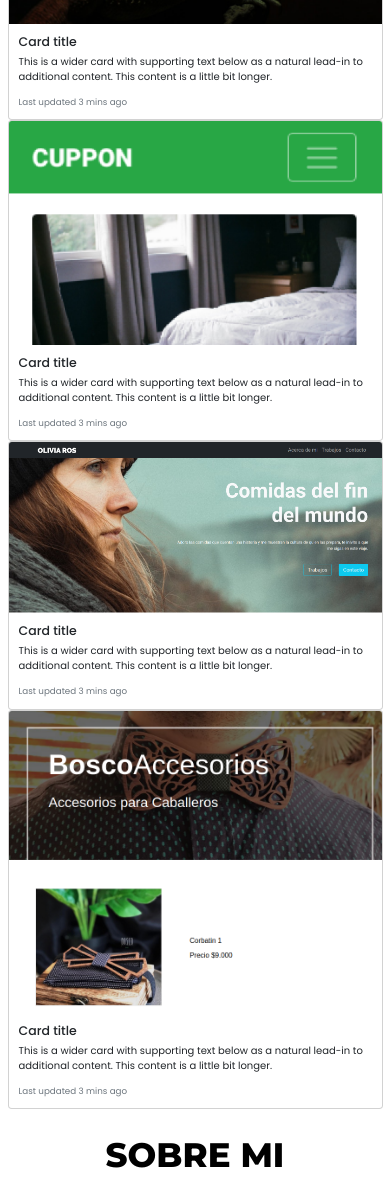
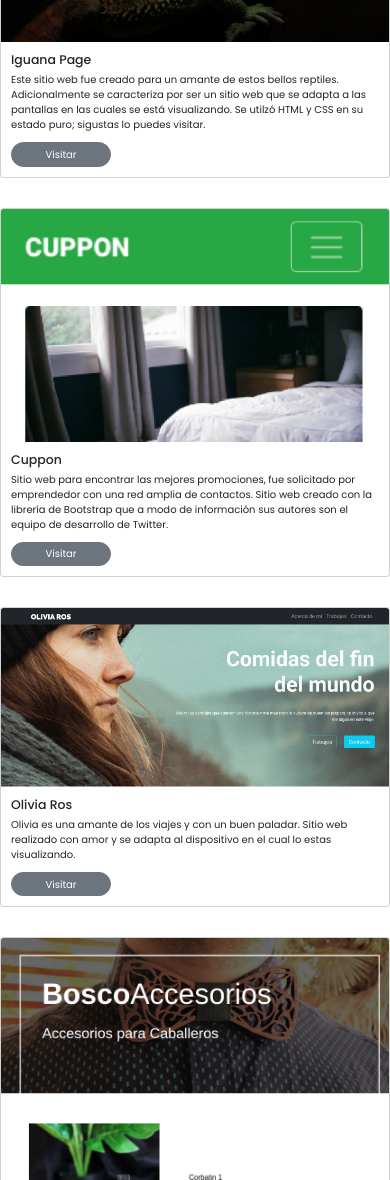
Before and after one commit to cristobal-2207/Mi-Portafolio, a plain HTML site: page index.html in a window 390 px wide. Shown: the part 820-2000 px from the top of the page. Drawn offline with nearby package versions, Linux system fonts and the light colour scheme.

Commit message:
6to Commit: Se agregan últimos estilos a las Cards en versión mobile y se realiza primer link a botón de enlace. Se debe probar funcionamiento.

```diff
--- a/assets/css/style.css
+++ b/assets/css/style.css
@@ -83,6 +83,9 @@
   width: 10rem;
 }
 /* Último Proyectos */
+.alto-ultimos-proyectos{
+  height: 13rem;
+}
 .ultimos-proyectos{
   font-family: Montserrat;
   font-size: 3.4rem;
@@ -94,6 +97,9 @@
   text-align: center;
   color: #000000;
   padding-top: 3rem;
+}
+.margin-card{
+  margin-bottom: 3rem;
 }
 /* Sobre Mi */
 .sobre-mi{
--- a/index.html
+++ b/index.html
@@ -71,24 +71,29 @@
   <!--/Header-->
   <!--Últimos Proyectos-->
   <section>
-    <div class="container text-center">
+    <!--Sub Título: Últimos Proyectos-->
+    <div class="container text-center alto-ultimos-proyectos">
       <div class="row">
         <div class="col">
           <p class="ultimos-proyectos">ÚLTIMOS <br> PROYECTOS</p>
         </div>
       </div>
     </div>
+    <!--/Sub Título: Últimos Proyectos-->
+    <!--Tarjetas Descriptivas-->
+    <div class="row row-cols-1 row-cols-md-2 g-4">
       <!--Iguna Page-->
-    <div class="container">
+      <div class="container margin-card">
         <div class="row">
           <div class="col">
             <div class="card">
               <img src="./assets/img/iguana_page.png" class="card-img-top" alt="...">
               <div class="card-body">
-              <h5 class="card-title">Card title</h5>
-              <p class="card-text">This is a wider card with supporting text below as a natural lead-in to additional
-                content. This content is a little bit longer.</p>
-              <p class="card-text"><small class="text-muted">Last updated 3 mins ago</small></p>
+                <h5 class="card-title">Iguana Page</h5>
+                <p class="card-text">Este sitio web fue creado para un amante de estos bellos reptiles. Adicionalmente se
+                  caracteriza por ser un sitio web que se adapta a las pantallas en las cuales se está visualizando. Se
+                  utilzó HTML y CSS en su estado puro; sigustas lo puedes visitar.</p>
+                <a href="https://cristobal-2207.github.io/Iguana-Page/"><button type="button" class="btn btn-secondary btn-radio">Visitar</button></a>
               </div>
             </div>
           </div>
@@ -96,16 +101,15 @@
       </div>
       <!--/Iguana Page-->
       <!--Cuppon-->
-    <div class="container">
+      <div class="container margin-card">
         <div class="row">
           <div class="col">
             <div class="card">
               <img src="./assets/img/cuppon.png" class="card-img-top" alt="...">
               <div class="card-body">
-              <h5 class="card-title">Card title</h5>
-              <p class="card-text">This is a wider card with supporting text below as a natural lead-in to additional
-                content. This content is a little bit longer.</p>
-              <p class="card-text"><small class="text-muted">Last updated 3 mins ago</small></p>
+                <h5 class="card-title">Cuppon</h5>
+                <p class="card-text">Sitio web para encontrar las mejores promociones, fue solicitado por emprendedor con una red amplia de contactos. Sitio web creado con la librería de Bootstrap que a modo de información sus autores son el equipo de desarrollo de Twitter.</p>
+                <button type="button" class="btn btn-secondary btn-radio">Visitar</button>
               </div>
             </div>
           </div>
@@ -113,16 +117,15 @@
       </div>
       <!--/Cuppon-->
       <!--Olivia-->
-    <div class="container">
+      <div class="container margin-card">
         <div class="row">
           <div class="col">
             <div class="card">
               <img src="./assets/img/olivia.png" class="card-img-top" alt="...">
               <div class="card-body">
-              <h5 class="card-title">Card title</h5>
-              <p class="card-text">This is a wider card with supporting text below as a natural lead-in to additional
-                content. This content is a little bit longer.</p>
-              <p class="card-text"><small class="text-muted">Last updated 3 mins ago</small></p>
+                <h5 class="card-title">Olivia Ros</h5>
+                <p class="card-text">Olivia es una amante de los viajes y con un buen paladar. Sitio web realizado con amor y se adapta al dispositivo en el cual lo estas visualizando.</p>
+                <button type="button" class="btn btn-secondary btn-radio">Visitar</button>
               </div>
             </div>
           </div>
@@ -130,22 +133,23 @@
       </div>
       <!--/Olivia-->
       <!--Bosco Accesorios-->
-    <div class="container">
+      <div class="container margin-card">
         <div class="row">
           <div class="col">
             <div class="card">
               <img src="./assets/img/bosco.png" class="card-img-top" alt="...">
               <div class="card-body">
-              <h5 class="card-title">Card title</h5>
-              <p class="card-text">This is a wider card with supporting text below as a natural lead-in to additional
-                content. This content is a little bit longer.</p>
-              <p class="card-text"><small class="text-muted">Last updated 3 mins ago</small></p>
+                <h5 class="card-title">Bosco Accesorios</h5>
+                <p class="card-text">Sitio web realizado en contexto académico, utilizando las temibles y poco practicas tablas.</p>
+                <button type="button" class="btn btn-secondary btn-radio">Visitar</button>
               </div>
             </div>
           </div>
         </div>
       </div>
       <!--/Bosco Accesorios-->
+    </div>
+    <!--/Tarjetas Descriptivas-->
   </section>
   <!--Últimos Proyectos-->
   <!--Sobre Mi-->
```
Lines whose indentation alone changed are shown as unchanged.
